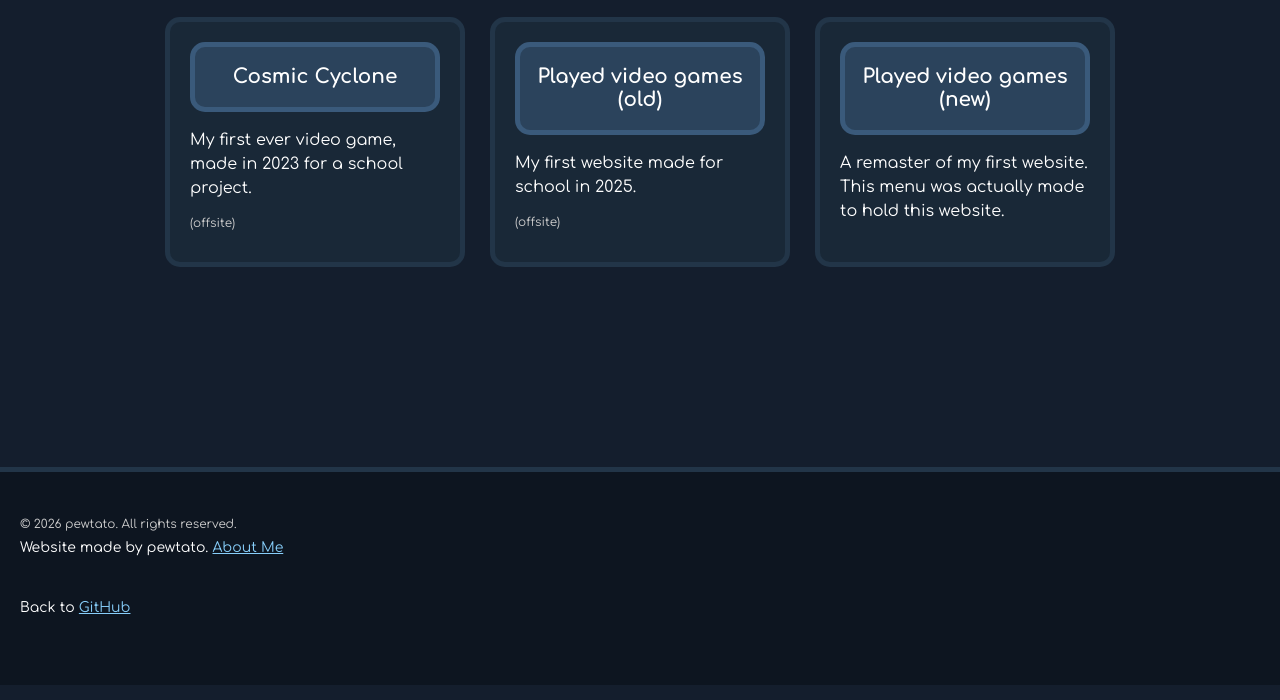
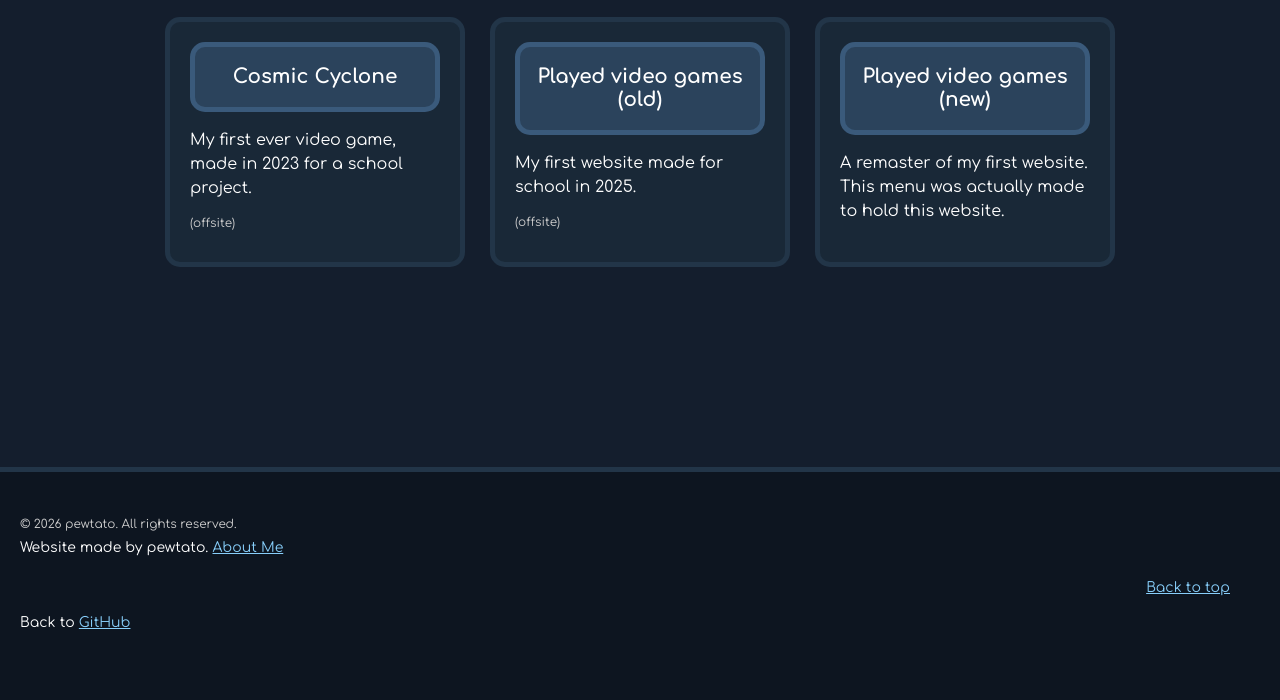
Before and after one commit to PewTato/pewtato-pro-gaming-games, a plain HTML site: page index.html in a window 1280 px wide. Shown: the part 634-1334 px from the top of the page. Drawn offline with Linux system fonts and the light colour scheme.

Commit message:
Add files via upload

```diff
--- a/index.html
+++ b/index.html
@@ -73,7 +73,10 @@
                     &copy; 2026 pewtato. All rights reserved.
                 </small>
                 <br>
-            Website made by pewtato. <a href="aboutme.html">About Me</a>
+                Website made by pewtato. <a href="about-me.html">About Me</a>
+            </div>
+            <div id="back-to-top">
+                <a href="#top">Back to top</a>
             </div>
             <div id="github-redirect">
                 Back to <a href="https://github.com/PewTato/pewtato-pro-gaming-games" rel="noopener noreferrer">GitHub</a>
--- a/style.css
+++ b/style.css
@@ -461,7 +461,7 @@ footer {
 }
 
 #github-redirect {
-    margin-top: 20px;
+    margin-top: 0;
     margin-bottom: 50px;
     margin-left: 20px;
 
@@ -473,10 +473,10 @@ footer {
     justify-content: flex-end;
     width: 100%;
 
-    margin-top: 20px;
-    margin-bottom: 50px;
-    margin-left: 0;
-    margin-right: 0;
+    margin-top: 0;
+    margin-bottom: 20px;
+    margin-left: -50px;
+    margin-right: 20px;
 
     font-size: 14px;
 }
```
Also changed, not shown: about-me.html (+4 -1 lines), video-games.html (+4 -1 lines). Lines whose indentation alone changed are shown as unchanged.
